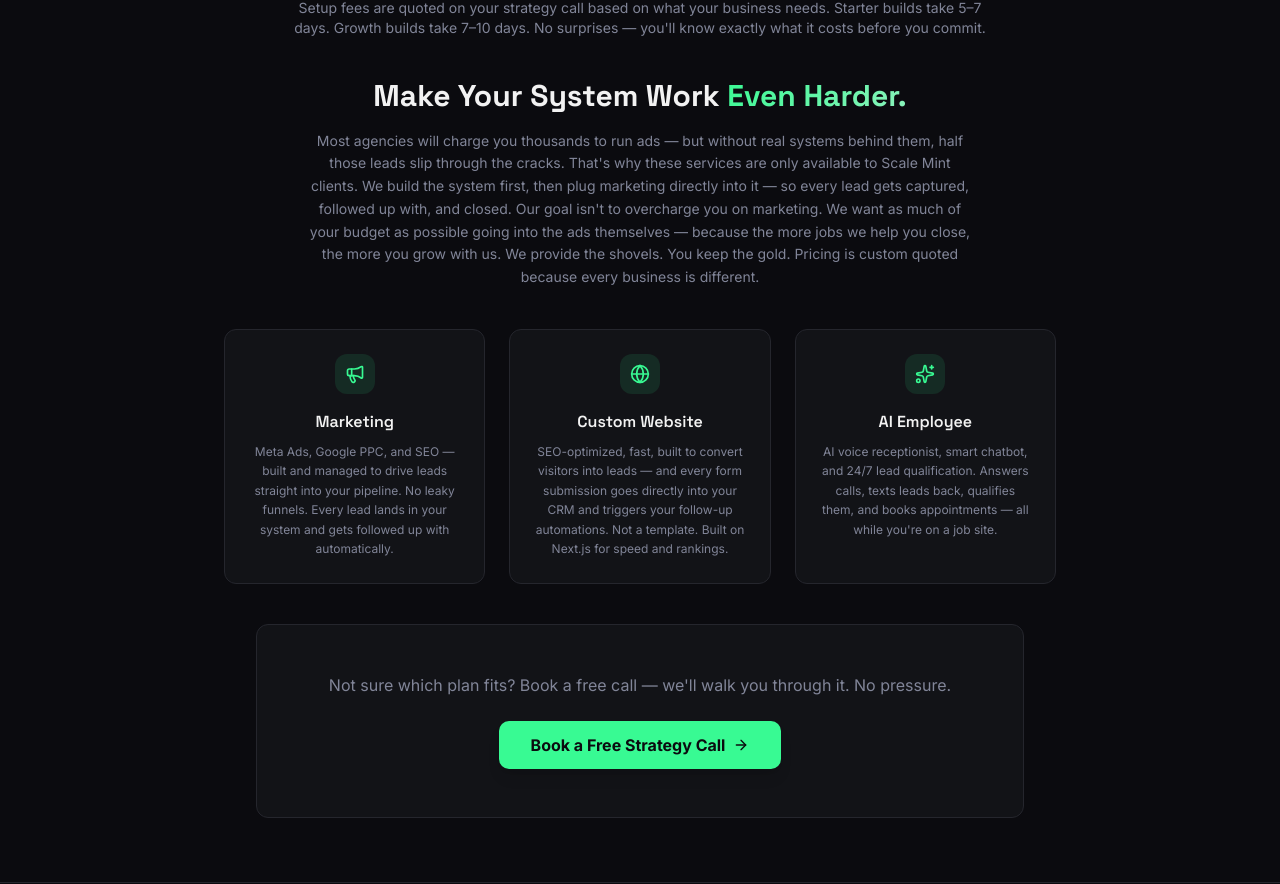
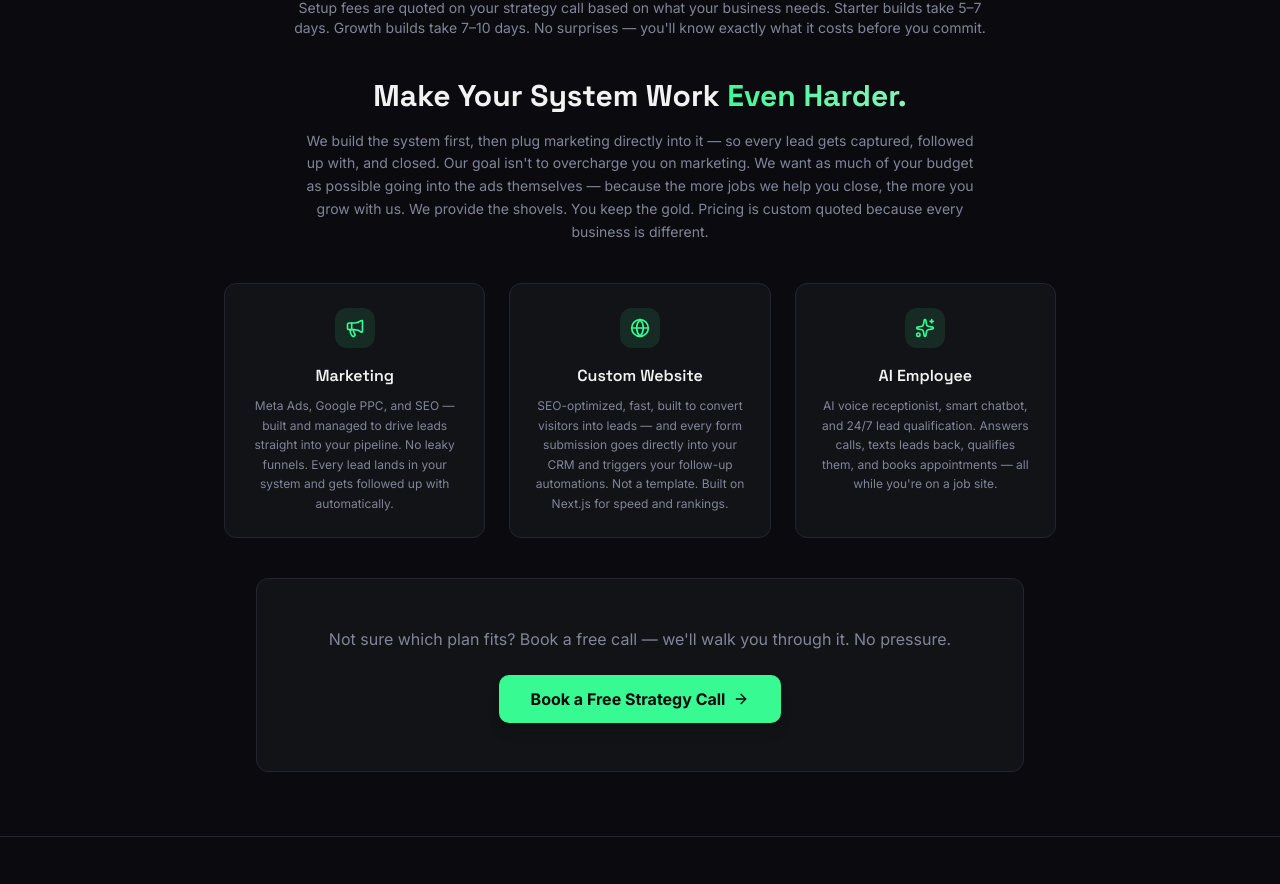
Before and after one commit to jcdammert/scale-mint, a Next.js app: page /pricing in a window 1280 px wide. Shown: the part 1214-2098 px from the top of the page. Built offline with nearby package versions, Linux system fonts and the light colour scheme.

Commit message:
Simplify add-ons subtext copy
Co-Authored-By: Claude Opus 4.6 <noreply@anthropic.com>

```diff
--- a/src/app/pricing/page.tsx
+++ b/src/app/pricing/page.tsx
@@ -273,17 +273,13 @@ export default function PricingPage() {
               <span className="text-gradient">Even Harder.</span>
             </h2>
             <p className="mx-auto mt-4 max-w-2xl text-sm leading-relaxed text-muted-foreground">
-              Most agencies will charge you thousands to run ads — but without
-              real systems behind them, half those leads slip through the
-              cracks. That&apos;s why these services are only available to
-              Scale Mint clients. We build the system first, then plug
-              marketing directly into it — so every lead gets captured,
-              followed up with, and closed. Our goal isn&apos;t to overcharge
-              you on marketing. We want as much of your budget as possible
-              going into the ads themselves — because the more jobs we help
-              you close, the more you grow with us. We provide the shovels.
-              You keep the gold. Pricing is custom quoted because every
-              business is different.
+              We build the system first, then plug marketing directly into
+              it — so every lead gets captured, followed up with, and closed.
+              Our goal isn&apos;t to overcharge you on marketing. We want as
+              much of your budget as possible going into the ads themselves —
+              because the more jobs we help you close, the more you grow with
+              us. We provide the shovels. You keep the gold. Pricing is
+              custom quoted because every business is different.
             </p>
           </motion.div>
 
```
